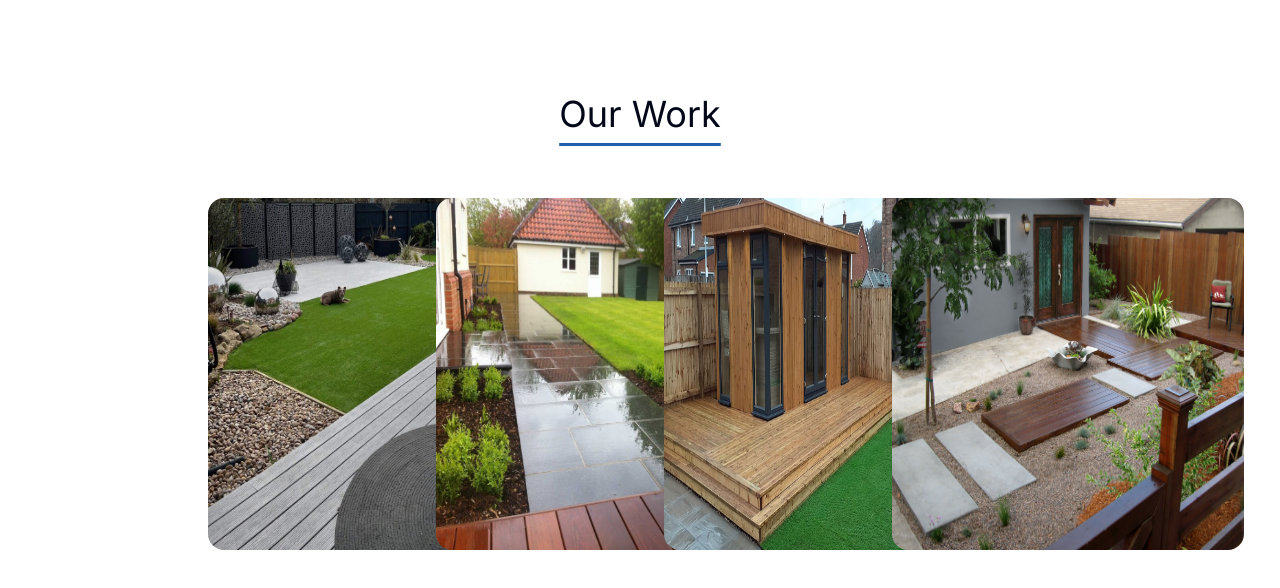
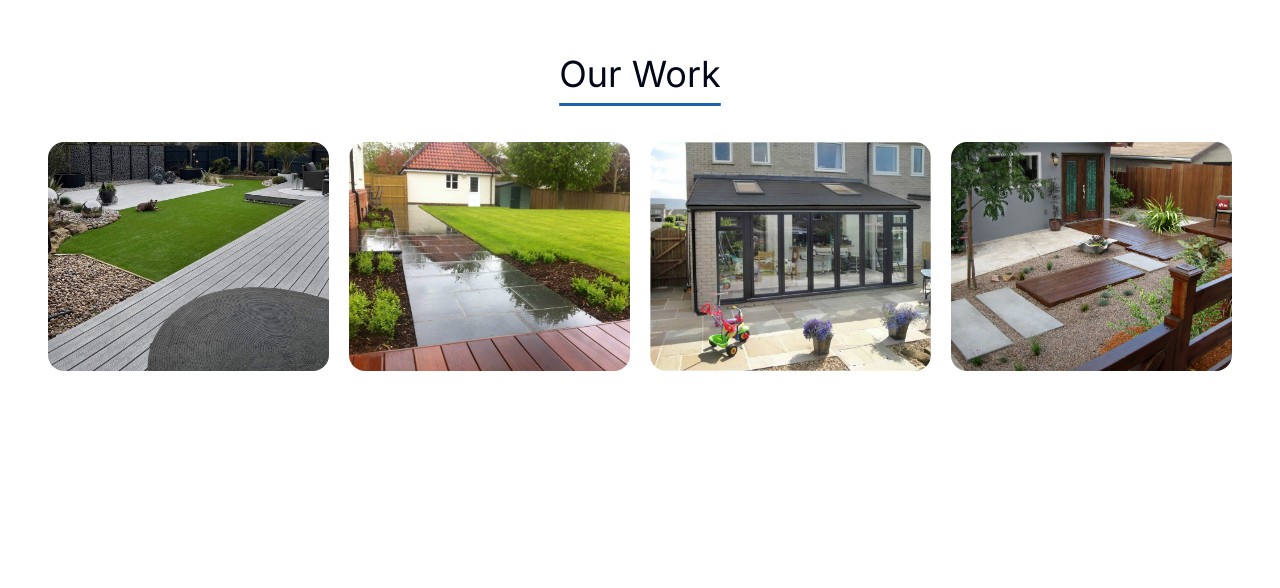
Before and after one commit to Jameshw19/howie-construction, a Next.js app: page / in a window 1280 px wide. Shown: the part 752-1340 px from the top of the page. After the commit the page ends 1211 px from the top, so only its background shows below. Built offline with nearby package versions, Linux system fonts and the light colour scheme.

Commit message:
works.tsx project styling and styling in project.tsx. Updated Navbar outside tag to be Nav so its more clear, aswell in the page.tsx for the main content/landing

```diff
--- a/app/(dashboard)/_components/navbar.tsx
+++ b/app/(dashboard)/_components/navbar.tsx
@@ -3,6 +3,7 @@ import Image from "next/image";
 
 const Navbar = () => {
   return (
+    <nav>
       <div className="flex items-center justify-between p-5 lg:px-40 border-b-[1px] bg-white border-[#225FAE] ">
         <div className="flex items-center space-x-4">
           <div className="flex items-center flex-col">
@@ -29,6 +30,7 @@ const Navbar = () => {
           </Button>
         </ul>
       </div>
+    </nav>
   );
 };
 
--- a/app/(dashboard)/_components/projects/project.tsx
+++ b/app/(dashboard)/_components/projects/project.tsx
@@ -6,13 +6,13 @@ interface ProjectProps {
 
 const Project = ({ imageUrl }: ProjectProps) => {
   return (
-    <div className="w-96 h-96 flex p-4">
+    <div className="flex p-2 ">
       <Image
-        className="rounded-2xl"
+        className="rounded-2xl object-cover"
         src={imageUrl}
         alt="Project Image"
-        width={500}
-        height={500}
+        width={400}
+        height={400}
       />
     </div>
   );
--- a/app/(dashboard)/_components/works.tsx
+++ b/app/(dashboard)/_components/works.tsx
@@ -2,17 +2,18 @@ import Project from "./projects/project";
 
 const Works = () => {
   return (
-    <div className="p-12 lg:px-48 lg:py-20 relative">
-      <div className="flex items-center flex-col underline underline-offset-[16px] decoration-[#225FAE]">
-        <h1 className="text-3xl lg:text-4xl">Our Work</h1>
-      </div>
-
-      <div className="py-12 grid grid-cols-1 md:grid-cols-4 gap-4">
+    <div>
+      <div className="p-10 flex-col items-center flex relative ">
+        <div className="underline underline-offset-[16px] decoration-[#225FAE]">
+          <h1 className="text-3xl lg:text-4xl">Our Work</h1>
+        </div>
+        <div className="py-10 gap-1 grid grid-cols-1 sm:grid-cols-2 md:grid-cols-3 lg:grid-cols-4 ">
           <Project imageUrl="/decking.jpg" />
           <Project imageUrl="/decking2.jpg" />
           <Project imageUrl="/decking3.jpg" />
           <Project imageUrl="/decking4.jpg" />
         </div>
+      </div>
     </div>
   );
 };
--- a/app/(dashboard)/page.tsx
+++ b/app/(dashboard)/page.tsx
@@ -3,7 +3,8 @@ import Image from "next/image";
 
 export default function Home() {
   return (
-    <main className="bg-white p-8 lg:px-48 lg:py-44">
+    <section>
+      <div className="bg-white p-8 lg:px-48 lg:py-44">
         <div className="flex items-center justify-evenly">
           <div>
             <h2 className="text-lg lg:text-xl font-semibold text-[#225FAE]">
@@ -36,6 +37,7 @@ export default function Home() {
             />
           </div>
         </div>
-    </main>
+      </div>
+    </section>
   );
 }
```
Also changed, not shown: public/decking3.jpg. Lines whose indentation alone changed are shown as unchanged.
